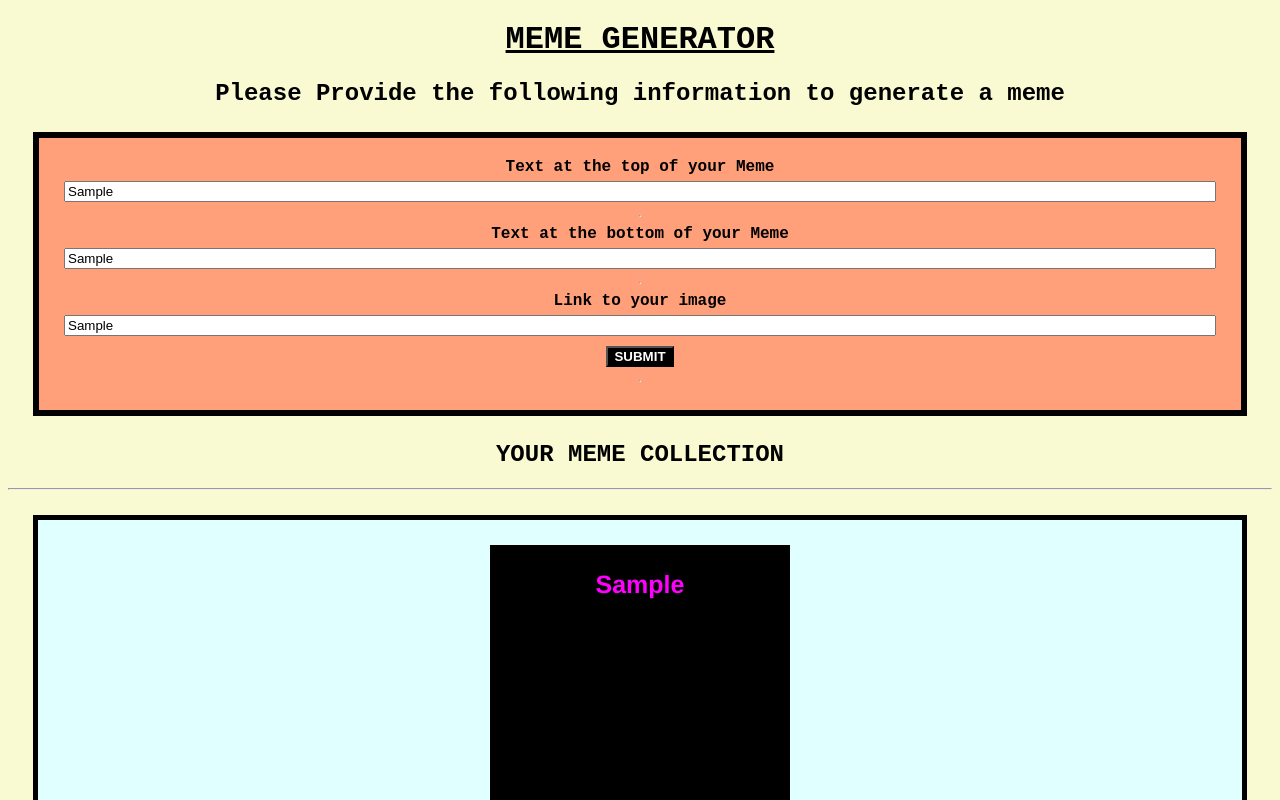
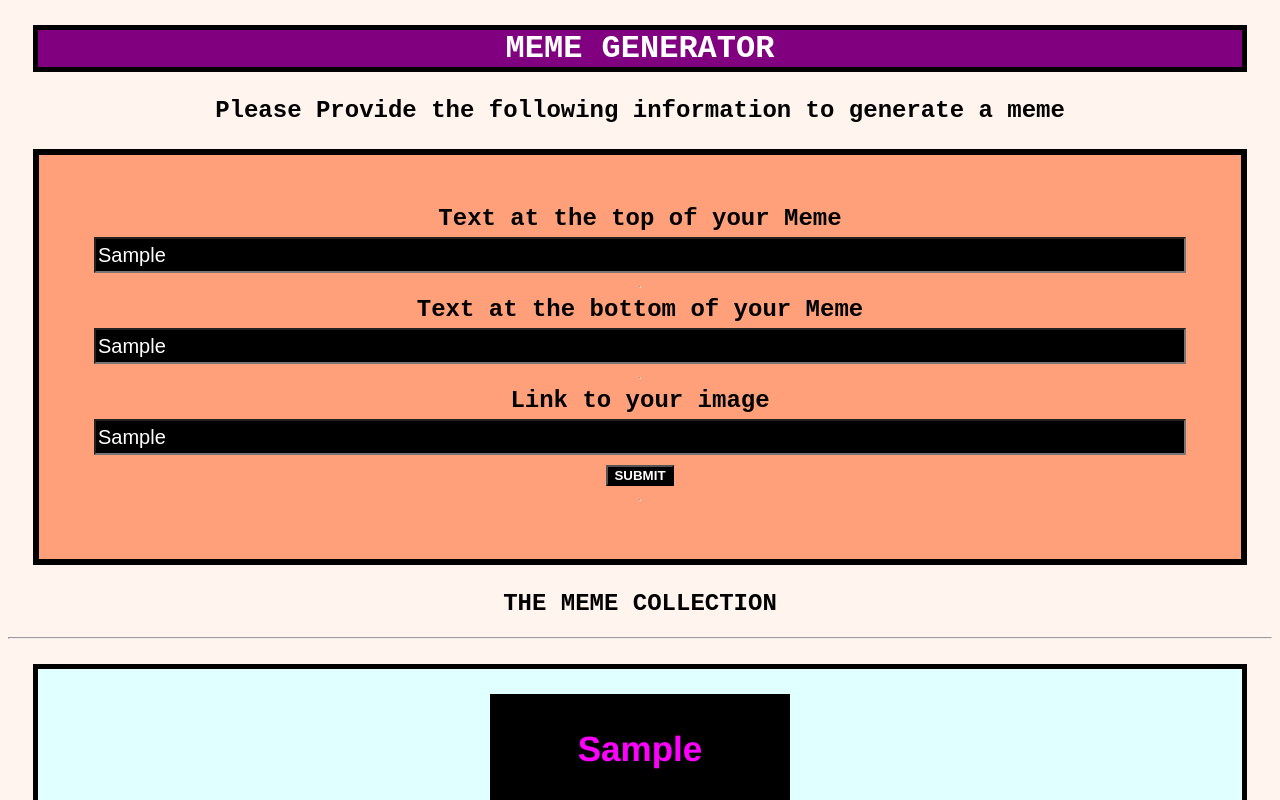
Before and after one commit to srashed001/lotsofmemes, a plain HTML site: page index.html in a window 1280 px wide. Both pictures are taken after typing "Sample", "Sample", "Sample" into the empty fields and a click on the input "SUBMIT". Shown: the top 800 px of the page. Drawn offline with Linux system fonts and the light colour scheme.

Commit message:
v2-issues-with-remove

```diff
--- a/app.js
+++ b/app.js
@@ -3,15 +3,16 @@ let topLine = document.getElementById("top-text");
 let bottomLine = document.getElementById("bottom-text");
 let imgLink = document.getElementById("image-link");
 let submissionForm = document.getElementById("form");
-console.log(submissionForm)
-
 
 
 
 submissionForm.addEventListener("submit", function(event){
     event.preventDefault();
 
-    console.log('hello')
+    let emptyMsg = document.getElementById("empty-meme-msg");
+    if (emptyMsg) {
+        emptyMsg.remove();
+    };
 
     let newMeme = document.createElement("div");
     newMeme.className = "memes";
@@ -25,11 +26,23 @@ submissionForm.addEventListener("submit", function(event){
     newMeme.append(newTopText);
     newMeme.append(newBtmText);
 
+    let newBtn = document.createElement("button");
+    newBtn.textContent = "REMOVE";
+    newMeme.append(newBtn);
+
     let memeCollection = document.querySelector(".meme-collection");
     memeCollection.append(newMeme);
 
     newMeme.style.backgroundImage = `url(${imgLink.value})`;
 
+});
 
 
+let memeCollection = document.querySelector(".meme-collection");
+
+
+memeCollection.addEventListener("click", function(e){
+    if (e.target.tagName === "button"){
+        e.target.parentNode.remove();
+    }
 })
--- a/index.html
+++ b/index.html
@@ -14,26 +14,23 @@
         <form action="" id="form">
             <label for="top-text">Text at the top of your Meme</label>
             <!-- <br> -->
-            <input type="text" name="top-text" id="top-text">
+            <input class="input-fields" type="text" name="top-text" id="top-text">
             <hr>
             <label for="bottom-text">Text at the bottom of your Meme</label>
             <!-- <br> -->
-            <input type="text" name="bottom-text" id="bottom-text">
+            <input class="input-fields" type="text" name="bottom-text" id="bottom-text">
             <hr>
             <label for="image-link">Link to your image</label>
             <!-- <br> -->
-            <input type="text" name="image-link" id="image-link">
+            <input class="input-fields" type="text" name="image-link" id="image-link">
             <input id="submit" type="submit" value="SUBMIT">
             <hr>
         </form>
     </div>
-    <h2>YOUR MEME COLLECTION</h2>
+    <h2>THE MEME COLLECTION</h2>
     <hr>
     <div class="meme-collection">
-        <!-- <div class="memes">
-            <p class="top-text">hello my friend</p>
-            <p class="bottom-text">world</p> -->
-    </div>
+        <p id="empty-meme-msg">YOUR MEME COLLECTION IS EMPTY</p>
     </div>
 <script src="app.js"></script>
 </body>
--- a/style.css
+++ b/style.css
@@ -1,6 +1,6 @@
 
 body {
-    background-color: lightgoldenrodyellow;
+    background-color: seashell;
     font-family: 'Courier New', Courier, monospace;
 }
 
@@ -15,6 +15,7 @@ body {
 label {
     text-align: center;
     font-weight: bold;
+    font-size: 24px;
 }
 
 input {
@@ -26,7 +27,11 @@ h1, h2 {
 }
 
 h1 {
-    text-decoration: underline;
+    border: solid 5px black;
+    margin: 25px;
+    color: white;
+    background-color: purple;
+
 }
 
 #submit {
@@ -40,7 +45,7 @@ form {
     display: flex;
     flex-direction: column;
     border: solid 1px black;
-    padding: 20px;
+    padding: 50px;
     width: 100%;
     align-items: space-around;
 }
@@ -48,7 +53,6 @@ form {
 
 
 .memes {
-    background-image: url("https://www.gannett-cdn.com/-mm-/3ba7e4f3567938bfa03b2db99f52682c4169c90e/c=31-0-799-1024/local/-/media/2018/04/11/Bergen/NorthJersey/636590591130423863-thegreatruthh.jpg?width=300&height=400&fit=crop&format=pjpg&auto=webp");
     background-position: center;
     background-repeat: no-repeat;
     background-color: black;
@@ -59,12 +63,18 @@ form {
     justify-content: space-between;
     align-items: center;
     margin: 25px;
+    background-size: 100%;
+    position: relative;
+}
+
+button {
+    position: absolute;
+    bottom: -20px;
 }
 
 
-
 p.top-text {
-    font-size: 25px;
+    font-size: 35px;
     font-weight: bold;
     color: magenta;
     font-family: 'Franklin Gothic Medium', 'Arial Narrow', Arial, sans-serif;
@@ -72,12 +82,15 @@ p.top-text {
 
 
 
+
 }
 
 p.bottom-text {
-    font-size: 25px;
+    font-size: 35px;
     font-weight: bold;
     color: blue;
+    font-family: 'Franklin Gothic Medium', 'Arial Narrow', Arial, sans-serif;
+    font-weight: bold;
 }
 
 .meme-collection {
@@ -88,3 +101,10 @@ p.bottom-text {
     margin: 25px;
     flex-wrap: wrap;
 }
+
+.input-fields {
+    background-color: black;
+    color: white;
+    height: 30px;
+    font-size: 20px;
+}
```
